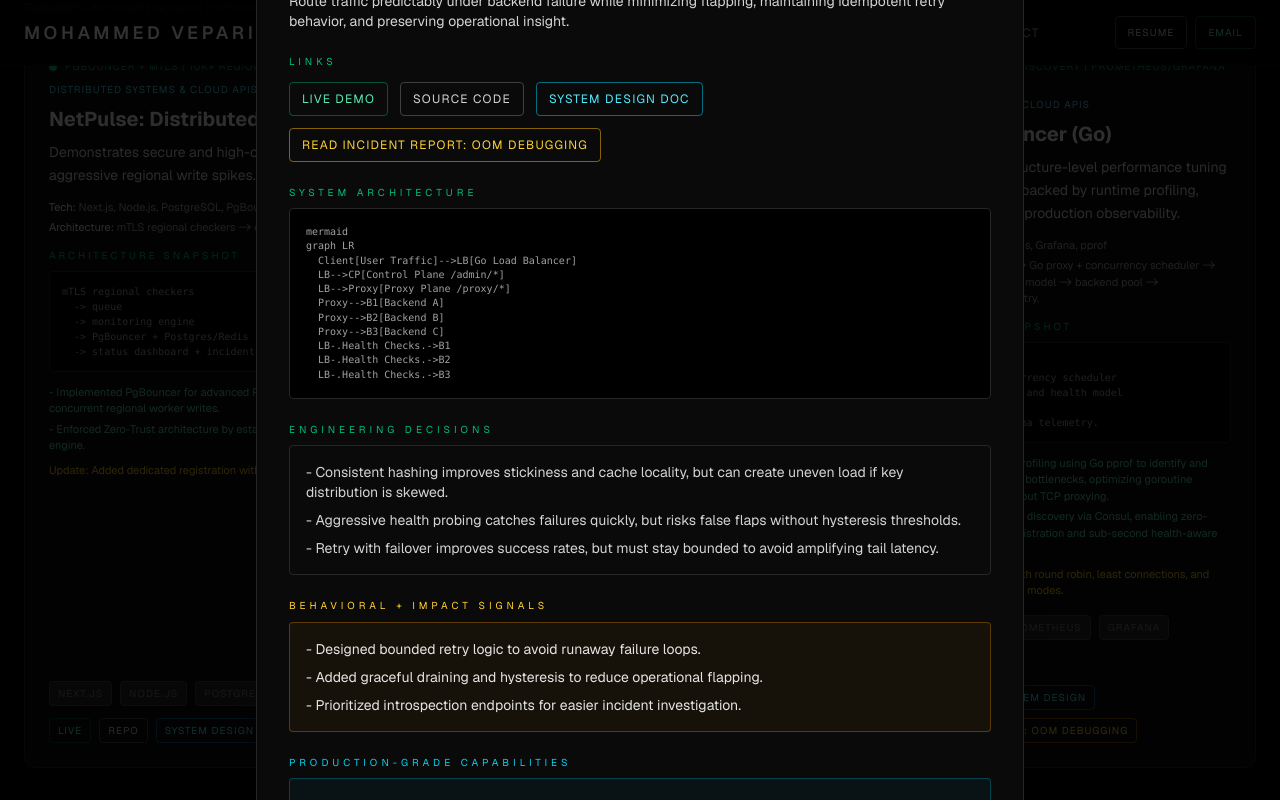
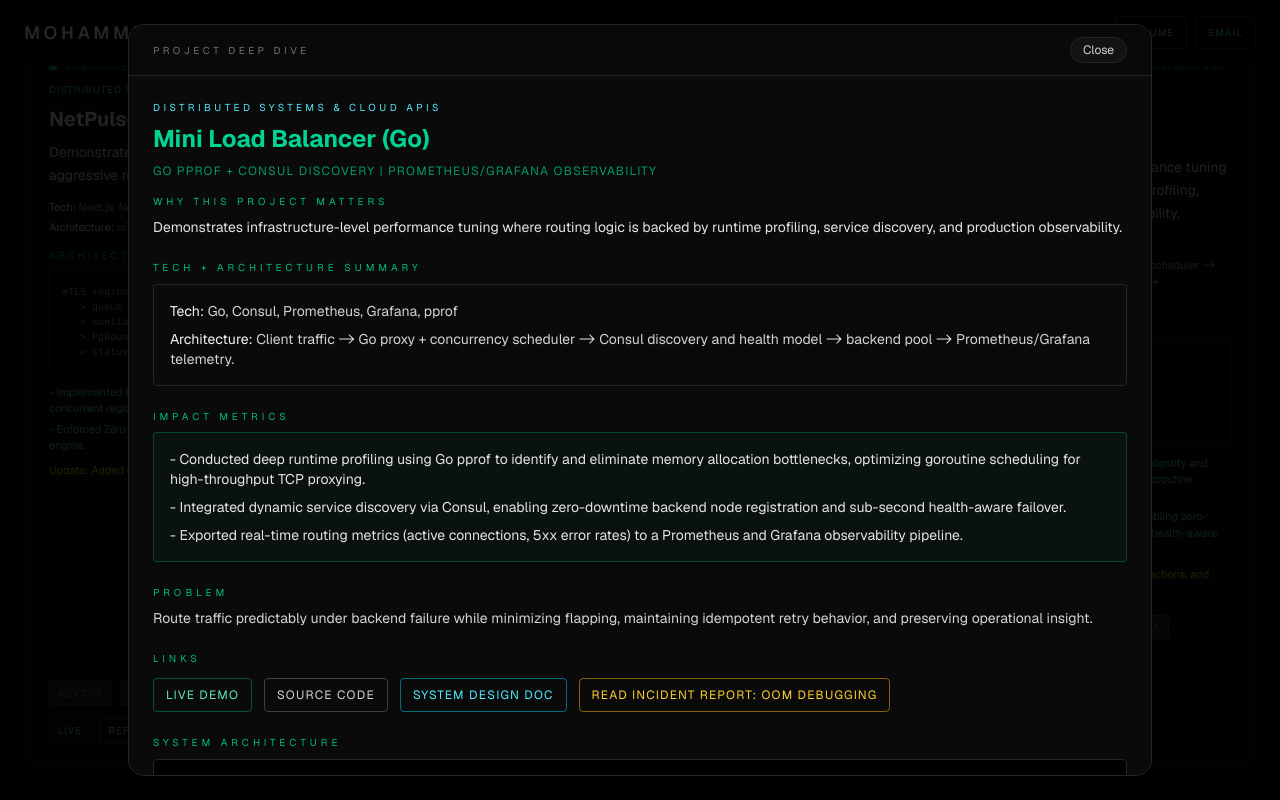
Before and after one commit to MohammedVep/mohammed-portfolio, a Next.js app: page / in a window 1280 px wide. Both pictures are taken after a click on the element 1056 px from the left and 4604 px from the top of the page. Shown: the part 4204-5004 px from the top of the page. Built offline with nearby package versions, Linux system fonts and the light colour scheme.

Commit message:
Improve project deep dive responsiveness and restore telecom repo link

```diff
--- a/components/ui/bento.tsx
+++ b/components/ui/bento.tsx
@@ -1,6 +1,6 @@
 'use client';
 
-import { useState } from 'react';
+import { useEffect, useState } from 'react';
 import { motion, LayoutGroup, AnimatePresence } from 'framer-motion';
 import { cn } from '@/lib/utils/cn';
 
@@ -54,30 +54,66 @@ export const DeepDiveCard = ({
   children: React.ReactNode;
   onClose: () => void;
 }) => {
+  useEffect(() => {
+    const handleKeyDown = (event: KeyboardEvent) => {
+      if (event.key === 'Escape') {
+        onClose();
+      }
+    };
+
+    const previousOverflow = document.body.style.overflow;
+    document.body.style.overflow = 'hidden';
+    window.addEventListener('keydown', handleKeyDown);
+
+    return () => {
+      document.body.style.overflow = previousOverflow;
+      window.removeEventListener('keydown', handleKeyDown);
+    };
+  }, [onClose]);
+
   return (
     <motion.div
-      className="fixed inset-0 z-50 flex items-center justify-center bg-black/80 p-6"
+      className="fixed inset-0 z-50 bg-black/85 p-3 sm:p-6"
       initial={{ opacity: 0 }}
       animate={{ opacity: 1 }}
       exit={{ opacity: 0 }}
       onClick={onClose}
     >
       <motion.div
-        className="relative w-full max-w-3xl rounded-2xl border border-neutral-800 bg-neutral-950 p-8 shadow-2xl"
+        role="dialog"
+        aria-modal="true"
+        className="relative mx-auto flex h-full max-h-[94vh] w-full max-w-5xl flex-col overflow-hidden rounded-2xl border border-neutral-800 bg-neutral-950 shadow-2xl"
         initial={{ y: 20, opacity: 0 }}
         animate={{ y: 0, opacity: 1 }}
         exit={{ y: 10, opacity: 0 }}
         transition={{ duration: 0.25 }}
         onClick={event => event.stopPropagation()}
       >
+        <div className="sticky top-0 z-10 flex items-center justify-between border-b border-neutral-800 bg-neutral-950/95 px-4 py-3 backdrop-blur sm:px-6">
+          <p className="text-[10px] font-mono uppercase tracking-[0.35em] text-neutral-500">
+            Project Deep Dive
+          </p>
           <button
             type="button"
             onClick={onClose}
-          className="absolute right-4 top-4 rounded-full border border-neutral-800 bg-neutral-900/70 px-3 py-1 text-xs font-mono text-neutral-300 transition hover:border-emerald-500/60 hover:text-emerald-400"
+            aria-label="Close project details"
+            className="rounded-full border border-neutral-800 bg-neutral-900/70 px-3 py-1 text-xs font-mono text-neutral-300 transition hover:border-emerald-500/60 hover:text-emerald-400"
           >
             Close
           </button>
+        </div>
+        <div className="flex-1 overflow-y-auto px-4 py-5 sm:px-6 sm:py-6">
           {children}
+        </div>
+        <div className="border-t border-neutral-800 bg-neutral-950 px-4 py-3 sm:hidden">
+          <button
+            type="button"
+            onClick={onClose}
+            className="w-full rounded-lg border border-neutral-700 px-3 py-2 text-xs font-mono uppercase tracking-widest text-neutral-200 transition hover:border-emerald-500/60 hover:text-emerald-300"
+          >
+            Close Details
+          </button>
+        </div>
       </motion.div>
     </motion.div>
   );
--- a/content/projects/index.ts
+++ b/content/projects/index.ts
@@ -399,6 +399,7 @@ export const projectsData: PortfolioProject[] = [
       "Expanded metrics surface for recruiter-readable network decision tradeoffs.",
     ],
     liveUrl: "https://d1zwy02em6289x.cloudfront.net",
+    repoUrl: "https://github.com/MohammedVep/telecom-network-routing-visualizer",
     systemDesignUrl: "/system-design/telecom-network-visualizer",
   },
   {
```
Lines whose indentation alone changed are shown as unchanged.
